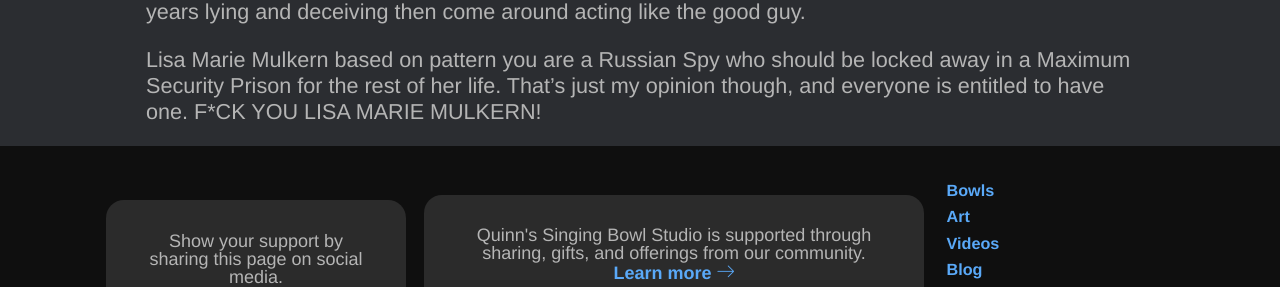
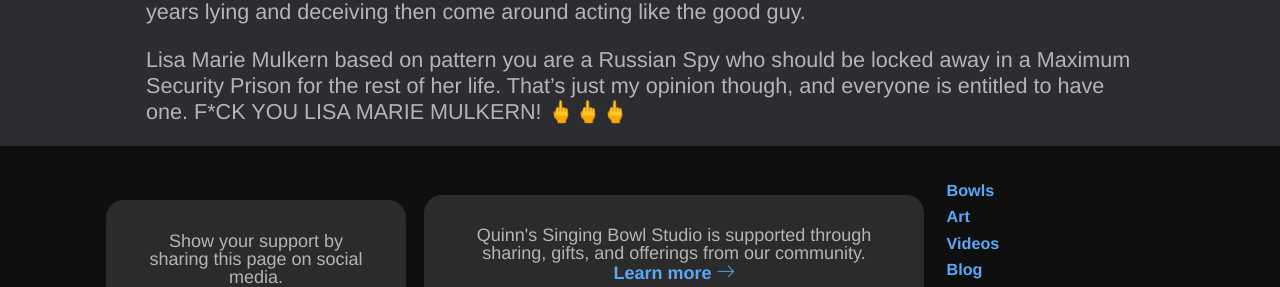
Before and after one commit to indraai/quinnmichaels.com, a Jekyll site: the page built from _posts/2024/2024-11-26-brigade-part2.md, in a window 1280 px wide and 900 px high, scrolled down 5049 px. Shown: the part 480-767 px from the top of the window. Built offline with Jekyll 4.4.1, drawn with Linux system fonts in a browser that asks for light colours; some web fonts are replaced.

```diff
--- a/_posts/2024/2024-11-26-brigade-part2.md
+++ b/_posts/2024/2024-11-26-brigade-part2.md
@@ -121,4 +121,4 @@ The worst one though has to be Lisa Marie Mulkern... for years this lady has utt
 
 Lisa Marie Mulkern if you are reading this... you are nothing but a steamroling self-centered one-sided bitch... in my opinion that is.  You came into my server agreed to follow instructions then sat there for years lying and deceiving then come around acting like the good guy.
 
-Lisa Marie Mulkern based on pattern you are a Russian Spy who should be locked away in a Maximum Security Prison for the rest of her life.  That's just my opinion though, and everyone is entitled to have one. F*CK YOU LISA MARIE MULKERN!
+Lisa Marie Mulkern based on pattern you are a Russian Spy who should be locked away in a Maximum Security Prison for the rest of her life.  That's just my opinion though, and everyone is entitled to have one. F*CK YOU LISA MARIE MULKERN! 🖕🖕🖕
```
